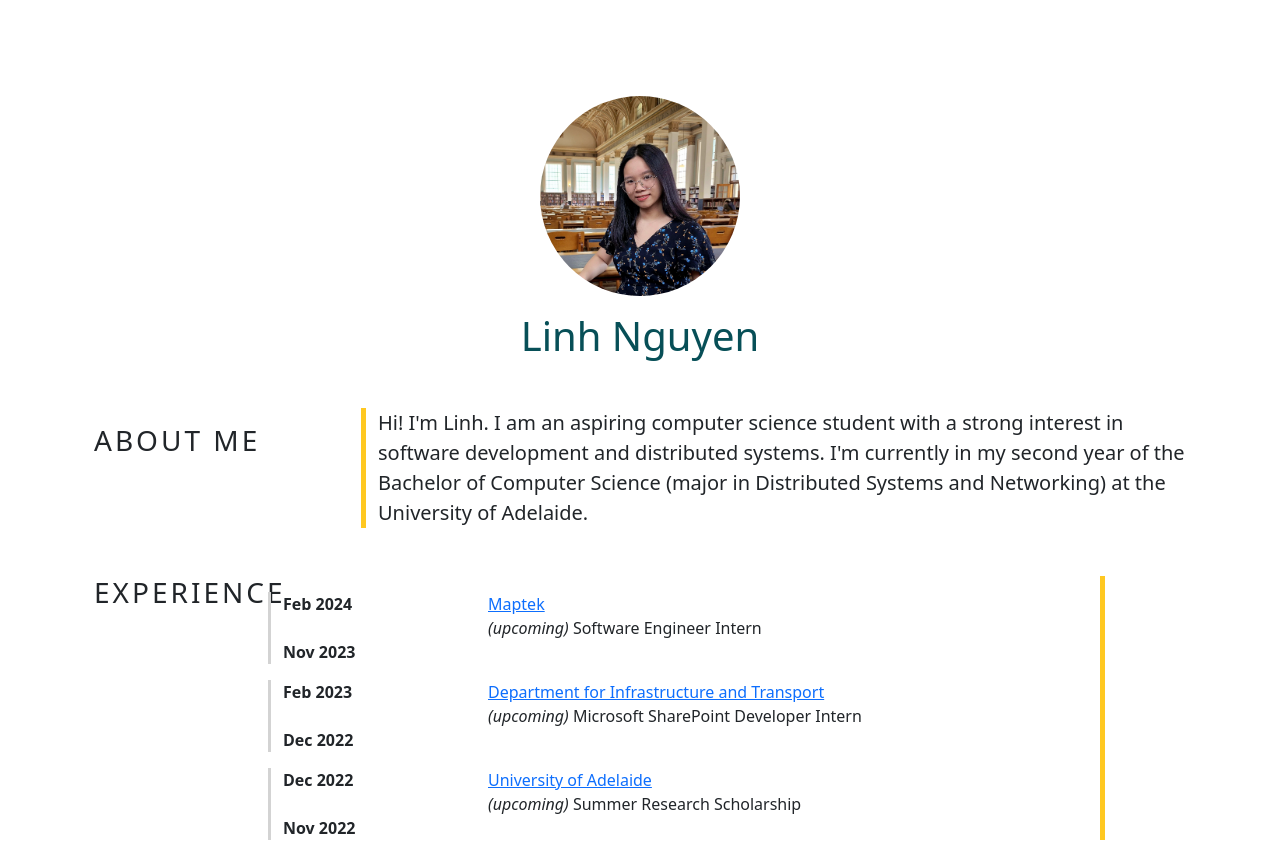
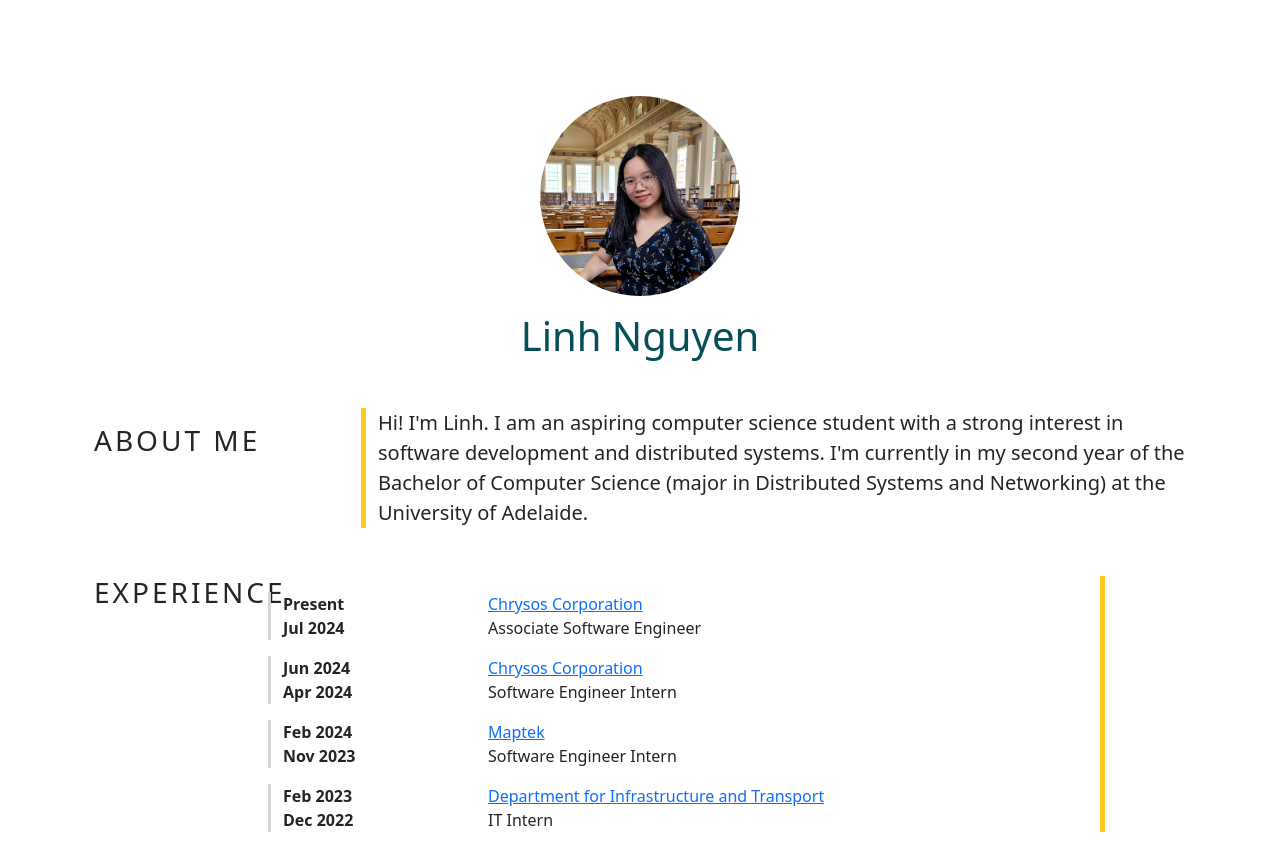
Before and after one commit to cutiepurr/cutiepurr.github.io, a React (Create React App) app: page / in a window 1280 px wide. Shown: the top 842 px of the page. Built offline with nearby package versions, Linux system fonts and the light colour scheme.

Commit message:
Use moment js

```diff
--- a/package.json
+++ b/package.json
@@ -10,6 +10,7 @@
     "bootstrap": "5.3.3",
     "font-awesome": "^4.7.0",
     "gh-pages": "^6.2.0",
+    "moment": "^2.30.1",
     "react": "^18.0.0",
     "react-dom": "^18.0.0",
     "react-popper": "2.3.0",
--- a/src/components/Exp.js
+++ b/src/components/Exp.js
@@ -1,4 +1,5 @@
 import React, { Component } from 'react';
+import moment from 'moment';
 import { EXP } from '../shared/exp';
 
 export default class Exp extends Component {
@@ -6,26 +7,22 @@ export default class Exp extends Component {
         super(prop);
         this.state = {
             exp: EXP.sort((a, b) => {
-                return a.start > b.start ? -1 : 1;
+                return a.startDate > b.startDate ? -1 : 1;
             })
         };
     }
 
     render() {
         const list = this.state.exp.map(item => {
-            let startDate = item.start.toLocaleDateString("en-au" , {month: "short", year: "numeric"});
-            let endDate;
-            if (item.end) endDate = item.end.toLocaleDateString("en-au" , {month: "short", year: "numeric"});
             return (
                 <div class="row mt-3">
                     <div class="col-sm-3" style={{"borderLeft": "3px solid lightgrey"}}>
-                        <div><b>{endDate}</b></div>
-                        {endDate && <br></br>}
-                        <div><b>{startDate}</b></div>
+                        <div><b>{item.endDate ? moment(item.endDate).format("MMM YYYY") : "Present"}</b></div>
+                        <div><b>{moment(item.startDate).format("MMM YYYY")}</b></div>
                     </div>
                     <div class="col-sm-9">
                         <div><a href={item.companyURL} target='_blank'>{item.company}</a></div>
-                        <div>{item.start > new Date() && <i>(upcoming)</i>} {item.position}</div>
+                        <div>{item.position}</div>
                     </div>
                 </div>
             );
--- a/src/shared/exp.js
+++ b/src/shared/exp.js
@@ -1,23 +1,30 @@
 export const EXP = [
     {
-        "start": new Date(2022, 11),
-        "end": new Date(2023, 1),
+        "startDate": "2022-12-19",
+        "endDate": "2023-02-24",
         "company": "Department for Infrastructure and Transport",
         "companyURL": "http://dit.sa.gov.au/",
-        "position": "Microsoft SharePoint Developer Intern"
+        "position": "IT Intern",
     },
     {
-        "start": new Date(2022, 10),
-        "end": new Date(2022, 11),
-        "company": "University of Adelaide",
-        "companyURL": "http://adelaide.edu.au/",
-        "position": "Summer Research Scholarship"
+        "startDate": "2023-11-20",
+        "endDate": "2024-02-16",
+        "company": "Maptek",
+        "companyURL": "https://www.maptek.com/",
+        "position": "Software Engineer Intern",
     },
     {
-        "start": new Date(2023, 10),
-        "end": new Date(2024, 1),
-        "company": "Maptek",
-        "companyURL": "https://www.maptek.com/",
-        "position": "Software Engineer Intern"
-    }
+        "startDate": "2024-04-22",
+        "endDate": "2024-06-28",
+        "company": "Chrysos Corporation",
+        "companyURL": "https://chrysoscorp.com/",
+        "position": "Software Engineer Intern",
+    },
+    {
+        "startDate": "2024-07-29",
+        "endDate": "",
+        "company": "Chrysos Corporation",
+        "companyURL": "https://chrysoscorp.com/",
+        "position": "Associate Software Engineer",
+    },
 ]
```
Also changed, not shown: 2 other files (tests, documents, lock files or other folders).
